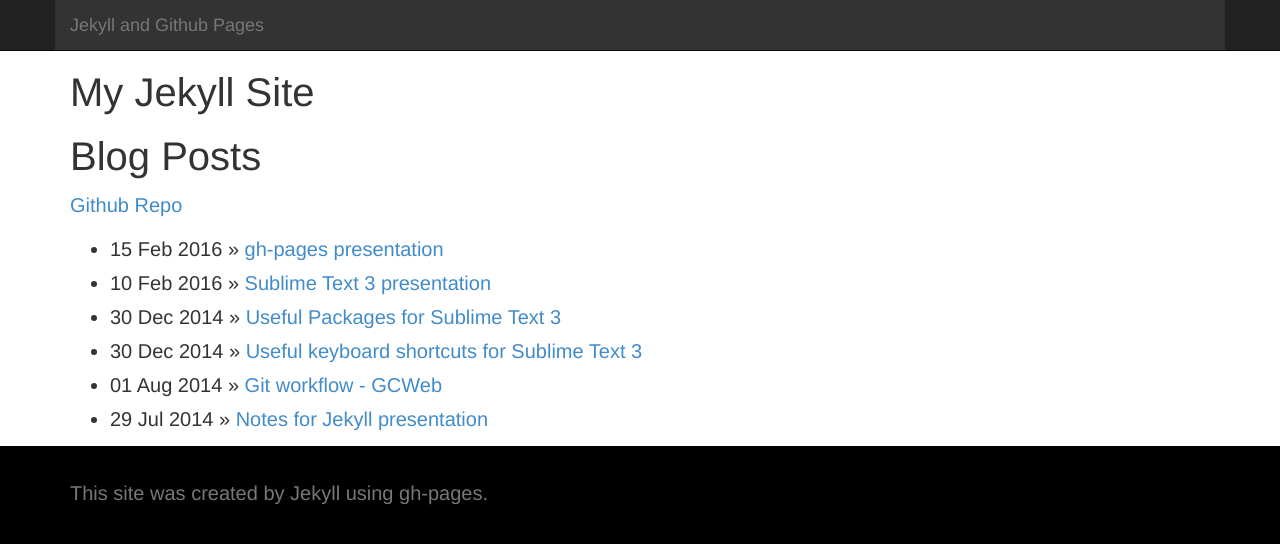
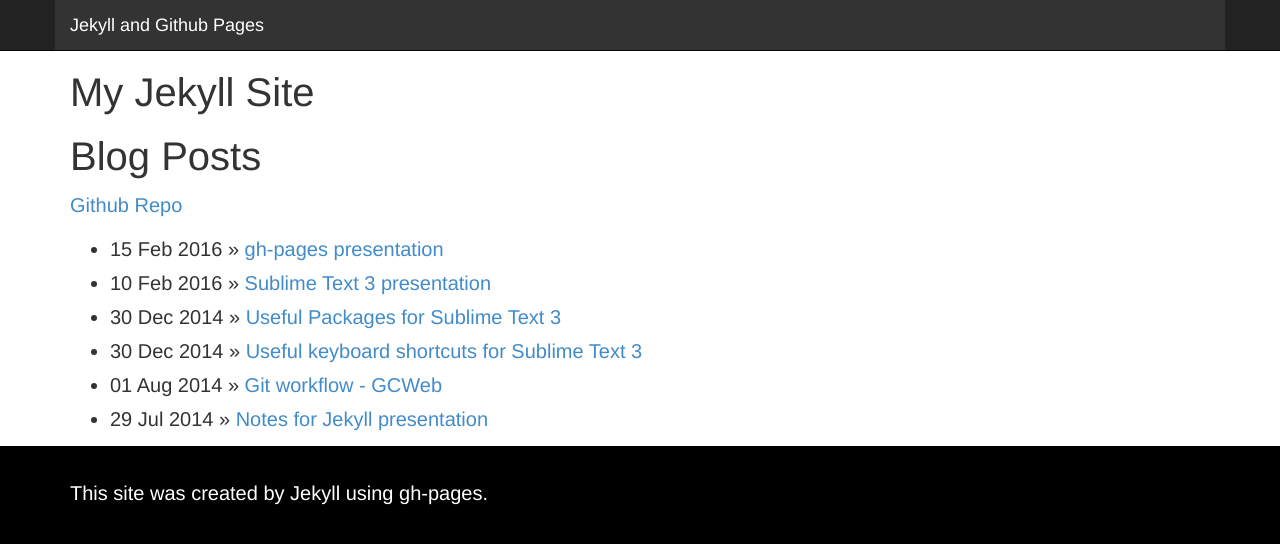
Before and after one commit to shawnthompson/jekyll-presentation, a Jekyll site: the page built from index.html, in a window 1280 px wide. Shown: the top 544 px of the page. Built offline with Jekyll 4.4.1, drawn with Linux system fonts in a browser that asks for light colours.

Commit message:
Update site.css

```diff
--- a/css/site.css
+++ b/css/site.css
@@ -1,8 +1,8 @@
 body {
-  padding-top: 50px;
-  line-height: 1.7em;
-  background-color: #000;
-  font-size: 2em;
+	padding-top: 50px;
+	line-height: 1.7em;
+	background-color: #000;
+	font-size: 2em;
 }
 h1 {
 	font-size: 200%;
@@ -32,6 +32,16 @@
 .navbar .container {
 	background-color: #333;
 }
+
+.navbar-inverse .navbar-brand {
+	color: #fff;
+}
+
+
+.navbar-inverse .navbar-brand:hover {
+	color: #ccc;
+}
+
 main {
 	background-color: #fff;
 }
@@ -39,3 +49,7 @@
 	background-color: #000;
 	padding: 30px 0 50px;
 }
+
+.footer .text-muted {
+	color:  #fff;
+}
```
